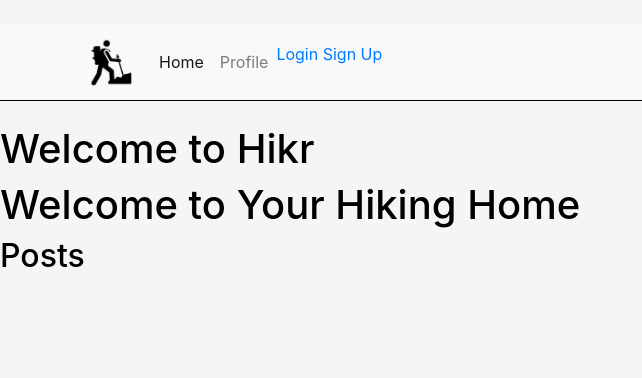
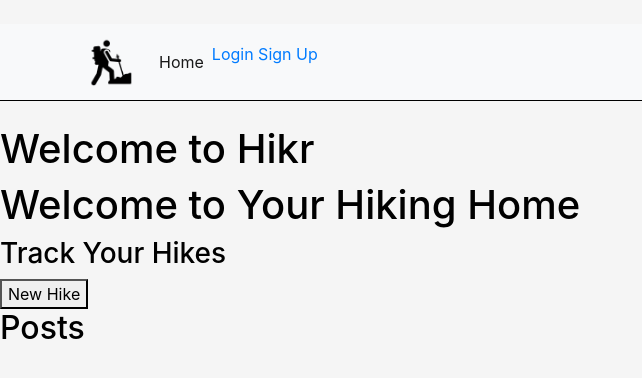
Before and after one commit to edfranco/hikr, a Django app: page /wall in a window 1280 px wide. Shown: the top 378 px of the page, without its empty margins (0-642 px from the left). Run offline with Django 3.2, Linux system fonts and the light colour scheme; data that the repository does not hold is empty; some libraries are stand-ins or nearby versions.

Commit message:
created routes for creating new posts

```diff
--- a/hikr_app/templates/base.html
+++ b/hikr_app/templates/base.html
@@ -31,11 +31,13 @@
             <div class="collapse navbar-collapse" id="navbarSupportedContent">
                 <ul class="navbar-nav mr-auto">
                     <li class="nav-item active">
-                        <a class="nav-link" href="#">Home <span class="sr-only">(current)</span></a>
+                        <a class="nav-link" href="{% url 'wall' %}">Home <span class="sr-only">(current)</span></a>
                     </li>
+                    {% if user.is_authenticated %}
                     <li class="nav-item">
-                        <a class="nav-link" href="#">Profile</a>
+                        <a class="nav-link" href="{% url 'profile' pk=user.pk %}">Profile</a>
                     </li>
+                    {% endif %}
 
                     <section>
                         {% if user.is_authenticated %}
--- a/hikr_app/templates/user_wall.html
+++ b/hikr_app/templates/user_wall.html
@@ -6,12 +6,18 @@
 </section>
 
 <main>
+    <div class="create-post">
+        <h3>Track Your Hikes</h3>
+        <a href="{% url 'new_hike' %}"><button>New Hike</button></a>
+    </div>
+
     <h2>Posts</h2>
     {% for post in posts %}
     <div class="post-container">
         <a href="{% url 'profile' pk=post.author.pk %}">
             <h4>{{post.author.first_name}}'s Hike</h4>
         </a>
+
         <img src="{{post.photo_url}}" />
         <p>{{post.description}}</p>
         <p>Distance:{{post.distance_hiked}}mi</p>
--- a/hikr_app/urls.py
+++ b/hikr_app/urls.py
@@ -4,6 +4,6 @@ from . import views
 urlpatterns = [
     path('', views.home, name = 'home'),
     path('wall', views.wall, name = 'wall'),
-    path('users/<int:pk>', views.profile, name= 'profile')
-
+    path('users/<int:pk>', views.profile, name= 'profile'),
+    path('new_hike', views.new_hike, name="new_hike")
 ]
--- a/hikr_app/views.py
+++ b/hikr_app/views.py
@@ -1,7 +1,7 @@
 # -*- coding: utf-8 -*-
 from __future__ import unicode_literals
 
-from django.shortcuts import render
+from django.shortcuts import render, redirect
 from django.contrib.auth.models import User
 from .models import Post, Comment, Profile
 
@@ -18,3 +18,21 @@ def profile(request,pk):
     profile = Profile.objects.get(id = pk)
     posts = Post.objects.filter(author = profile.user)
     return render(request, 'profile.html', { "profile" : profile, "posts": posts })
+
+def new_hike(request):
+    if request.method == 'POST':
+        description = request.POST['description']
+        distance = request.distance['distance']
+        photo_url = request.photo_url['photo_url']
+
+        post = Post.objects.create(
+            description = description,
+            distance = distance,
+            photo_url = photo_url
+        )
+
+        post.save()
+
+        return redirect('wall')
+    else:
+        return render(request, 'user_wall.html', {'error': 'Something went wrong with your post'})
```
Lines whose indentation alone changed are shown as unchanged.
